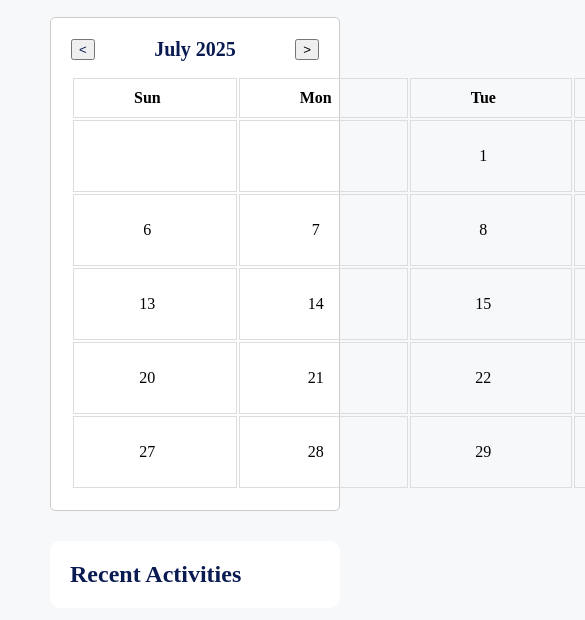
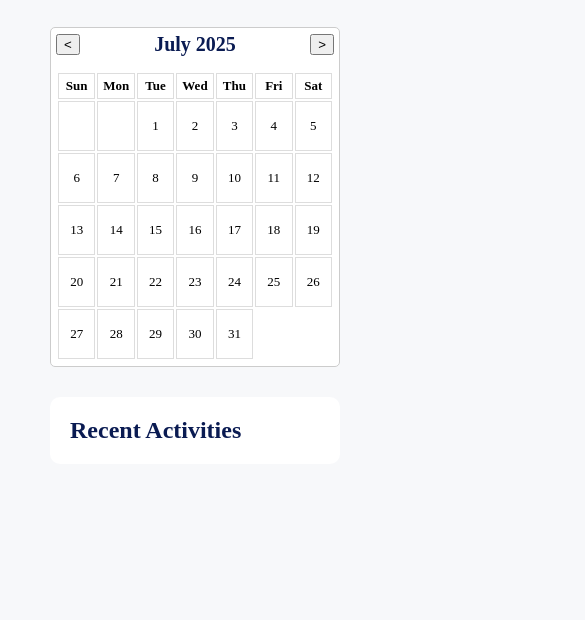
Before and after one commit to kristinejoybarrina/PTSI-System, a plain HTML site: page public/admin-side/dashboard_admin.html in a window 390 px wide. Shown: the part 136-756 px from the top of the page, 585 px wide, since content can reach past the window. Drawn offline with Linux system fonts and the light colour scheme; no server answers; a web font is replaced by a local one.

Commit message:
fixed calendar layout

```diff
--- a/public/assets/css/dashboard_admin.css
+++ b/public/assets/css/dashboard_admin.css
@@ -356,11 +356,16 @@ cursor: pointer;
 .calendar-container {
     border: 1px solid #ccc;
     padding: 20px;
-    max-width: 1200px;
+    width: 100%;
+    max-width: none;
     background: #fff;
     border-radius: 5px;
-    text-align: center;
-    margin: 20px auto;
+    margin: 30px auto 0 auto;
+    overflow-x: auto;
+    box-sizing: border-box;
+    display: flex;
+    flex-direction: column;
+    align-items: stretch;
 }
 
 .calendar-header {
@@ -368,37 +373,38 @@ cursor: pointer;
     justify-content: space-between;
     align-items: center;
     padding-bottom: 15px;
+    width: 100%;
 }
 
 .calendar-header h2 {
-    margin: 0;
+    margin: 0 auto;
+    flex: 1;
+    text-align: center;
 }
 
-.calendar button {
-    background-color: #004080;
-    color: white;
-    border: none;
-    padding: 5px 10px;
-    border-radius: 3px;
-    cursor: pointer;
+.calendar {
+    width: 100%;
 }
 
 .calendar table {
     width: 100%;
     border-collapse: collapse;
     margin-top: 10px;
+    table-layout: fixed;
+    min-height: 300px; /* Ensures space for 6 weeks */
+    height: 300px;
 }
 
 .calendar th, .calendar td {
     padding: 10px;
-    padding-left: 60px;
-    padding-right: 75px;
     text-align: center;
     border: 1px solid #ddd;
+    word-break: break-word;
+    width: 14.28%;
 }
 
 .calendar td {
-    height: 50px;
+    height: 40px;
     vertical-align: middle;
 }
 
@@ -408,8 +414,18 @@ cursor: pointer;
     font-weight: bold;
 }
 
-#prevMonth {
-  color: #0a1b52;
+@media (max-width: 700px) {
+    .calendar-container {
+        max-width: 100%;
+        padding: 5px;
+    }
+    .calendar table {
+        min-width: 300px;
+    }
+    .calendar th, .calendar td {
+        padding: 4px;
+        font-size: 13px;
+    }
 }
 
 /* Hamburger icon (initially hidden) */
```
